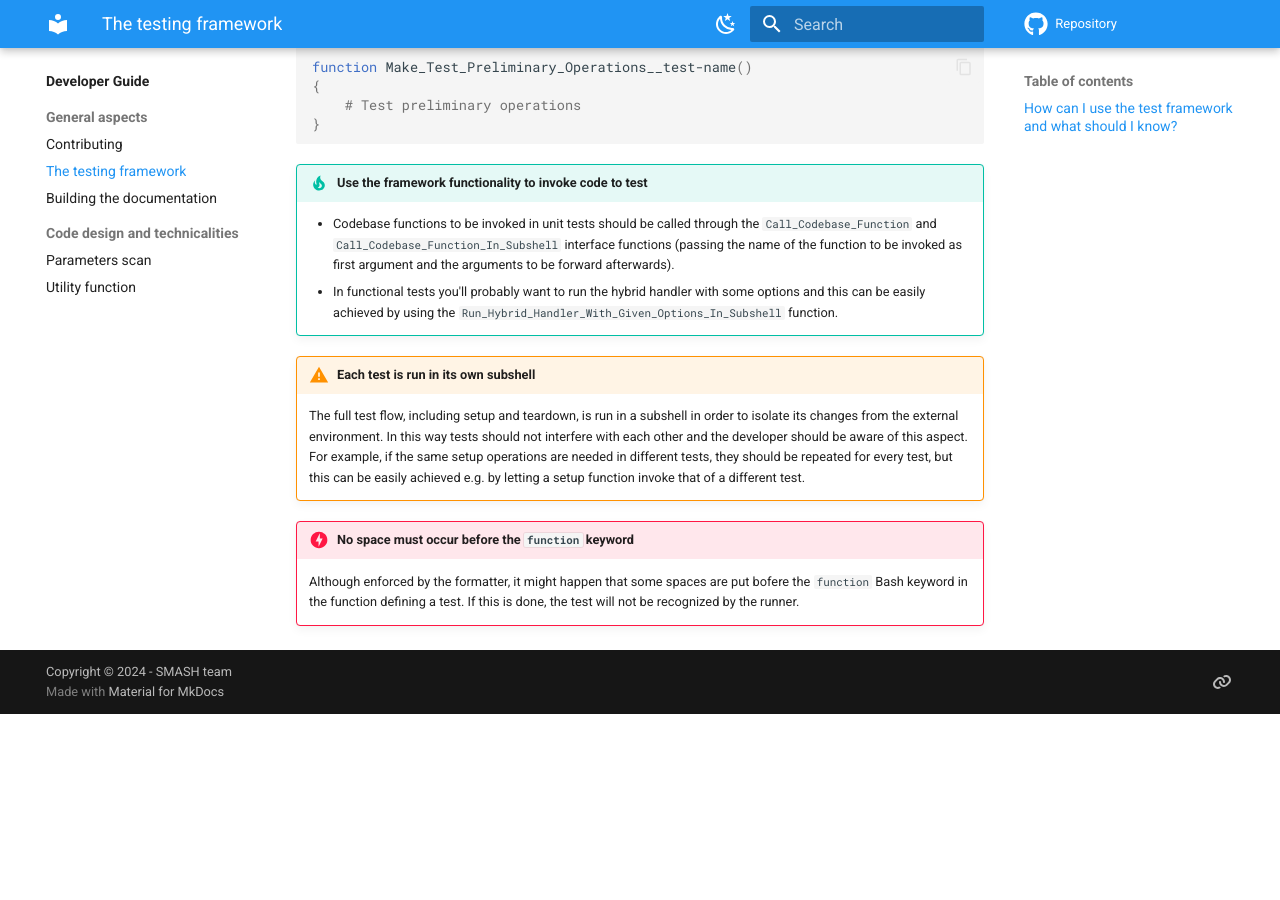
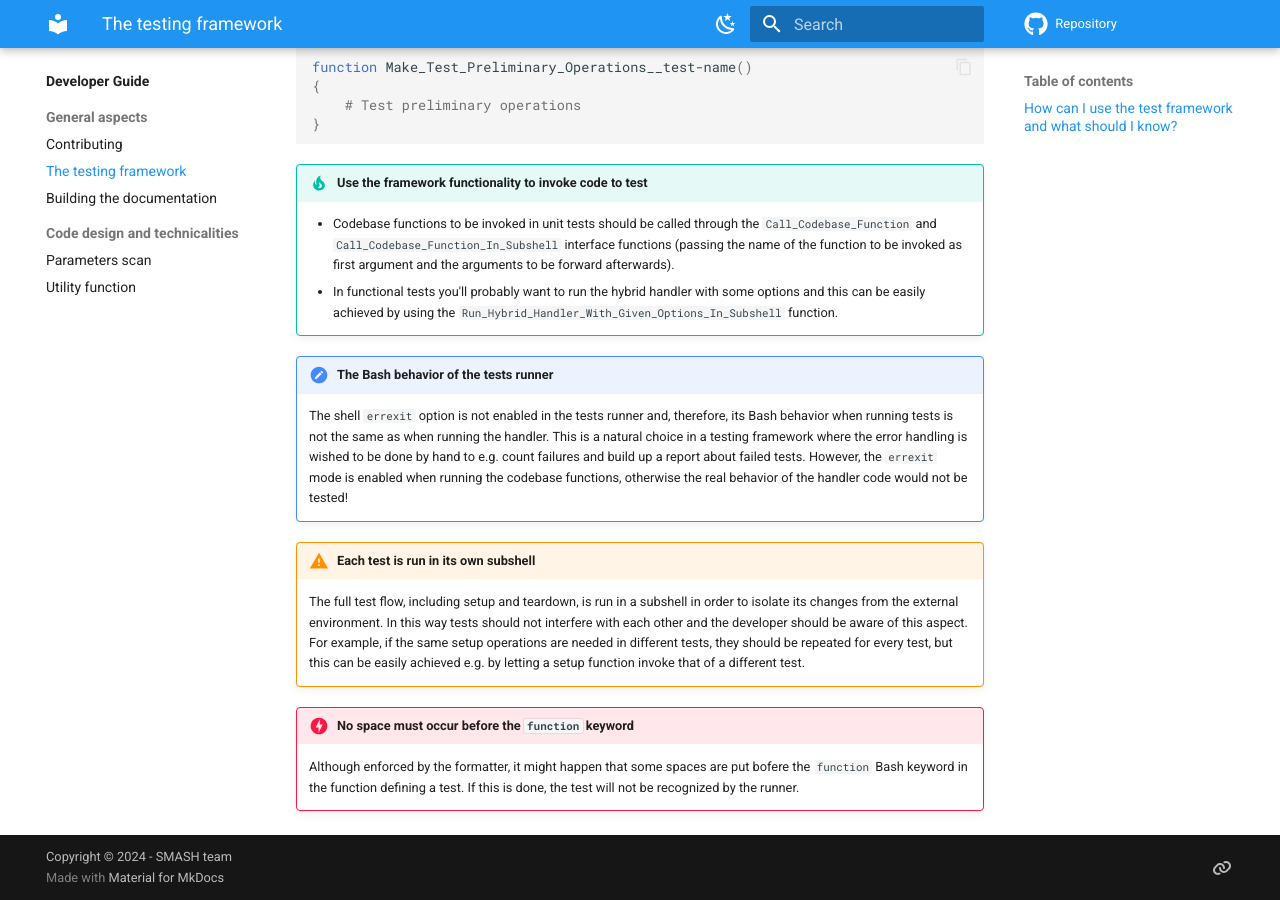
Before and after one commit to smash-transport/smash-vhlle-hybrid, an MkDocs documentation site: the page built from docs/developer/testing_framework.md, in a window 1280 px wide and 900 px high, scrolled down 2055 px. Built offline with MkDocs 1.6.1 and Material for MkDocs 9.7.7, drawn with Linux system fonts in a browser that asks for light colours; emoji names are drawn with the system emoji font; comment, search, counter and statistics services are not loaded; the version menu is left out; before the commit the page ends 2769 px from its top, so only the background shows below that.

Commit message:
Add a note about tests runner Bash behaviour

```diff
--- a/docs/developer/testing_framework.md
+++ b/docs/developer/testing_framework.md
@@ -114,6 +114,11 @@
     * Codebase functions to be invoked in unit tests should be called through the `Call_Codebase_Function` and `Call_Codebase_Function_In_Subshell` interface functions (passing the name of the function to be invoked as first argument and the arguments to be forward afterwards).
     *  In functional tests you'll probably want to run the hybrid handler with some options and this can be easily achieved by using the `Run_Hybrid_Handler_With_Given_Options_In_Subshell` function.
 
+!!! note "The Bash behavior of the tests runner"
+    The shell `errexit` option is not enabled in the tests runner and, therefore, its Bash behavior when running tests is not the same as when running the handler.
+    This is a natural choice in a testing framework where the error handling is wished to be done by hand to e.g. count failures and build up a report about failed tests.
+    However, the `errexit` mode is enabled when running the codebase functions, otherwise the real behavior of the handler code would not be tested!
+
 !!! warning "Each test is run in its own subshell"
     The full test flow, including setup and teardown, is run in a subshell in order to isolate its changes from the external environment.
     In this way tests should not interfere with each other and the developer should be aware of this aspect.
```
Also changed, not shown: 1 other file.
